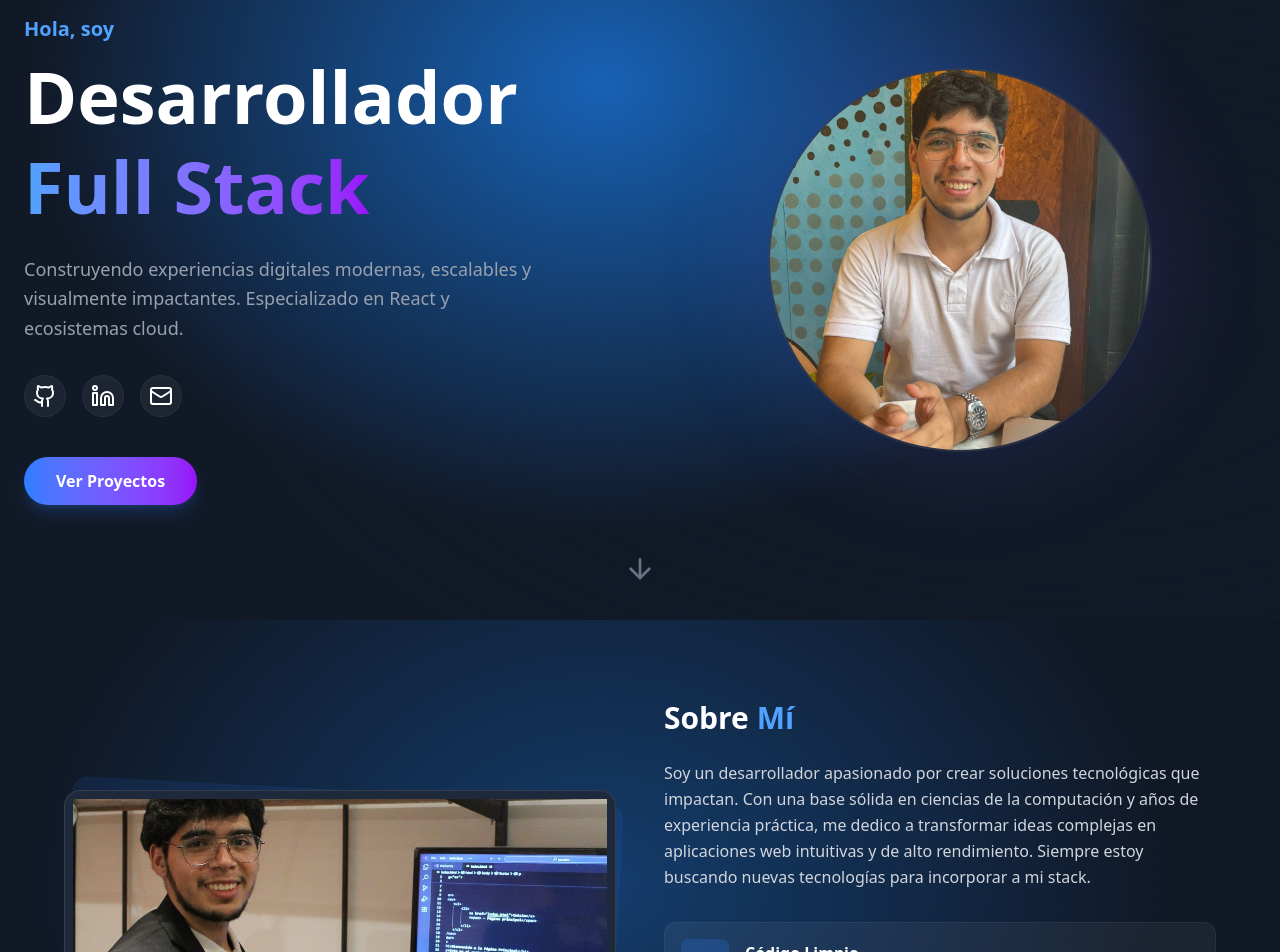
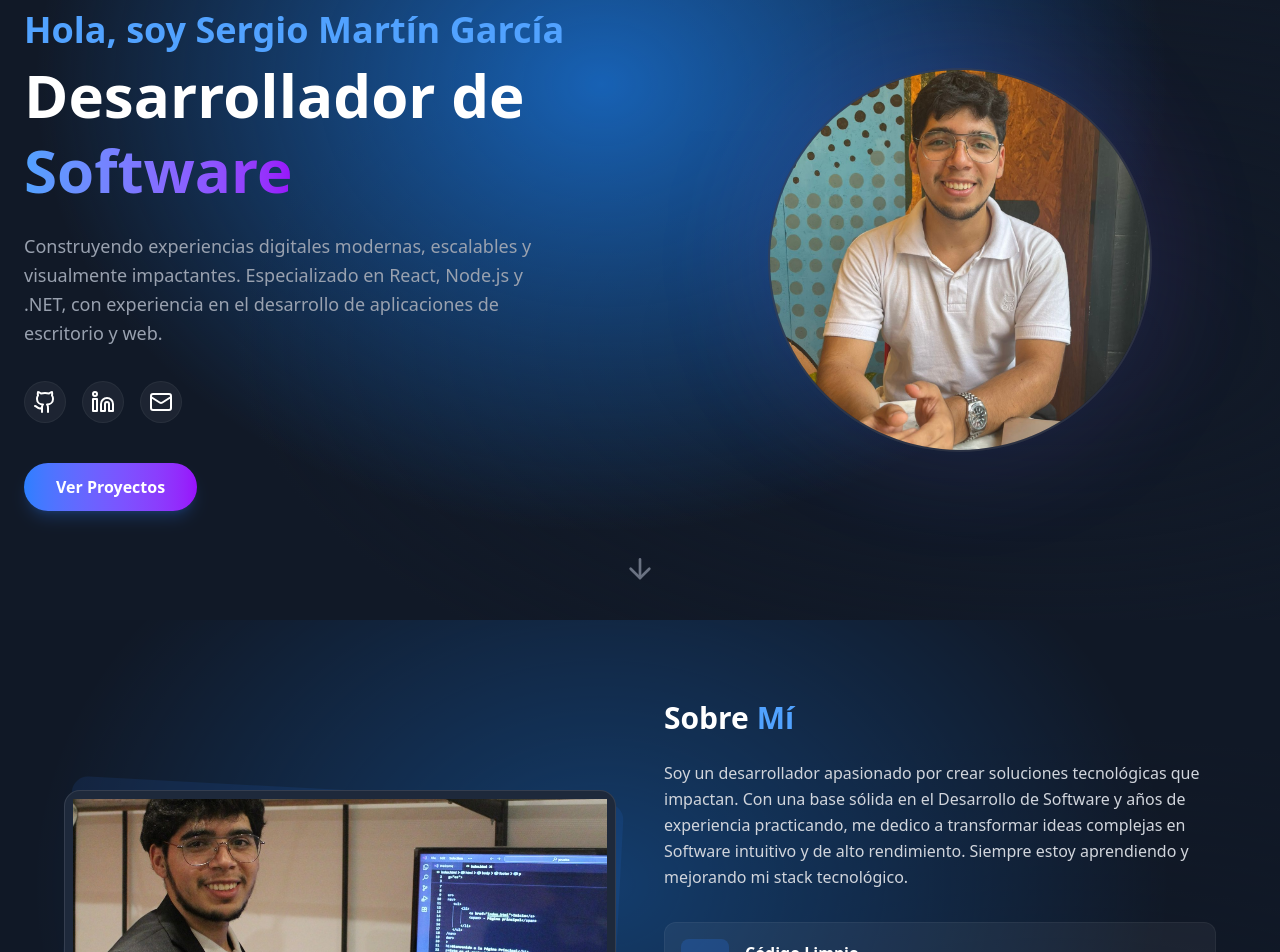
Before and after one commit to martingarcia1/portaFolio, a React (Vite) app: page / in a window 1280 px wide. Shown: the part 180-1132 px from the top of the page. Built offline with nearby package versions, Linux system fonts and the light colour scheme.

Commit message:
fix: actualizacion en las descripciones de Sobre mi, mejore el titulo de la presentacion inicial y agregue mis redes sociales en el footer

```diff
--- a/src/app/components/about.jsx
+++ b/src/app/components/about.jsx
@@ -49,9 +49,9 @@ const About = () => {
                         </h2>
                         <p className="text-gray-300 leading-relaxed mb-8">
                             Soy un desarrollador apasionado por crear soluciones tecnológicas que impactan.
-                            Con una base sólida en ciencias de la computación y años de experiencia práctica,
-                            me dedico a transformar ideas complejas en aplicaciones web intuitivas y de alto rendimiento.
-                            Siempre estoy buscando nuevas tecnologías para incorporar a mi stack.
+                            Con una base sólida en el Desarrollo de Software y años de experiencia practicando,
+                            me dedico a transformar ideas complejas en Software intuitivo y de alto rendimiento.
+                            Siempre estoy aprendiendo y mejorando mi stack tecnológico.
                         </p>
 
                         <div className="grid gap-4">
--- a/src/app/components/footer.jsx
+++ b/src/app/components/footer.jsx
@@ -1,4 +1,4 @@
-import { Heart } from 'lucide-react';
+import { Instagram, Facebook, Github, Linkedin } from 'lucide-react';
 
 const Footer = () => {
     const year = new Date().getFullYear();
@@ -7,11 +7,27 @@ const Footer = () => {
         <footer className="bg-[#0f172a] py-8 border-t border-white/5">
             <div className="container mx-auto px-6 text-center">
                 <p className="flex items-center justify-center text-gray-500 mb-2">
-                    Hecho con <Heart size={16} className="mx-2 text-red-500 fill-red-500" /> por Martín
+                    Realizado por Sergio Martín García
+                    {/* <Heart size={16} className="mx-2 text-red-500 fill-red-500" /> */}
                 </p>
                 <p className="text-gray-600 text-sm">
                     &copy; {year} Portfolio. Construido con React, Tailwind & Motion.
                 </p>
+                {/* Redes Sociales, Instagram, facebook, github, Linkedin */}
+                <div className="flex items-center justify-center mt-6 gap-6">
+                    <a href="https://www.instagram.com/martiin_garcia_/" className="text-gray-500 hover:text-white transition-colors">
+                        <Instagram size={20} />
+                    </a>
+                    {/* <a href="#" className="text-gray-500 hover:text-white transition-colors">
+                        <Facebook size={20} />
+                    </a> */}
+                    <a href="https://github.com/martingarcia1" className="text-gray-500 hover:text-white transition-colors">
+                        <Github size={20} />
+                    </a>
+                    <a href="https://www.linkedin.com/in/sergio-martingarcia/" className="text-gray-500 hover:text-white transition-colors">
+                        <Linkedin size={20} />
+                    </a>
+                </div>
             </div>
         </footer>
     );
--- a/src/app/components/hero.jsx
+++ b/src/app/components/hero.jsx
@@ -18,16 +18,16 @@ const Hero = () => {
                         animate={{ opacity: 1, y: 0 }}
                         transition={{ duration: 0.5 }}
                     >
-                        <h2 className="text-xl text-blue-400 font-semibold mb-2">Hola, soy</h2>
-                        <h1 className="text-5xl lg:text-7xl font-bold mb-6 text-white leading-tight">
-                            Desarrollador <br />
+                        <h2 className="text-4xl text-blue-400 font-semibold mb-2">Hola, soy Sergio Martín García</h2>
+                        <h1 className="text-5xl lg:text-6xl font-bold mb-6 text-white leading-tight">
+                            Desarrollador de<br />
                             <span className="text-transparent bg-clip-text bg-gradient-to-r from-blue-400 to-purple-600">
-                                Full Stack
+                                Software
                             </span>
                         </h1>
                         <p className="text-gray-400 text-lg mb-8 max-w-lg mx-auto lg:mx-0 leading-relaxed">
                             Construyendo experiencias digitales modernas, escalables y visualmente impactantes.
-                            Especializado en React y ecosistemas cloud.
+                            Especializado en React, Node.js y .NET, con experiencia en el desarrollo de aplicaciones de escritorio y web.
                         </p>
 
                         <div className="flex gap-4 justify-center lg:justify-start items-center mb-10">
--- a/src/app/components/projects.jsx
+++ b/src/app/components/projects.jsx
@@ -34,7 +34,7 @@ const Projects = () => {
                 >
                     <h2 className="text-3xl font-bold text-white mb-4">Proyectos Destacados</h2>
                     <p className="text-gray-400 max-w-2xl mx-auto">
-                        Una selección de mis trabajos más recientes, demostrando capacidades full stack y diseño de UI/UX.
+                        Una selección de mis trabajos más recientes, demostrando mis habilidades en el desarrollo de software.
                     </p>
                 </motion.div>
 
```
